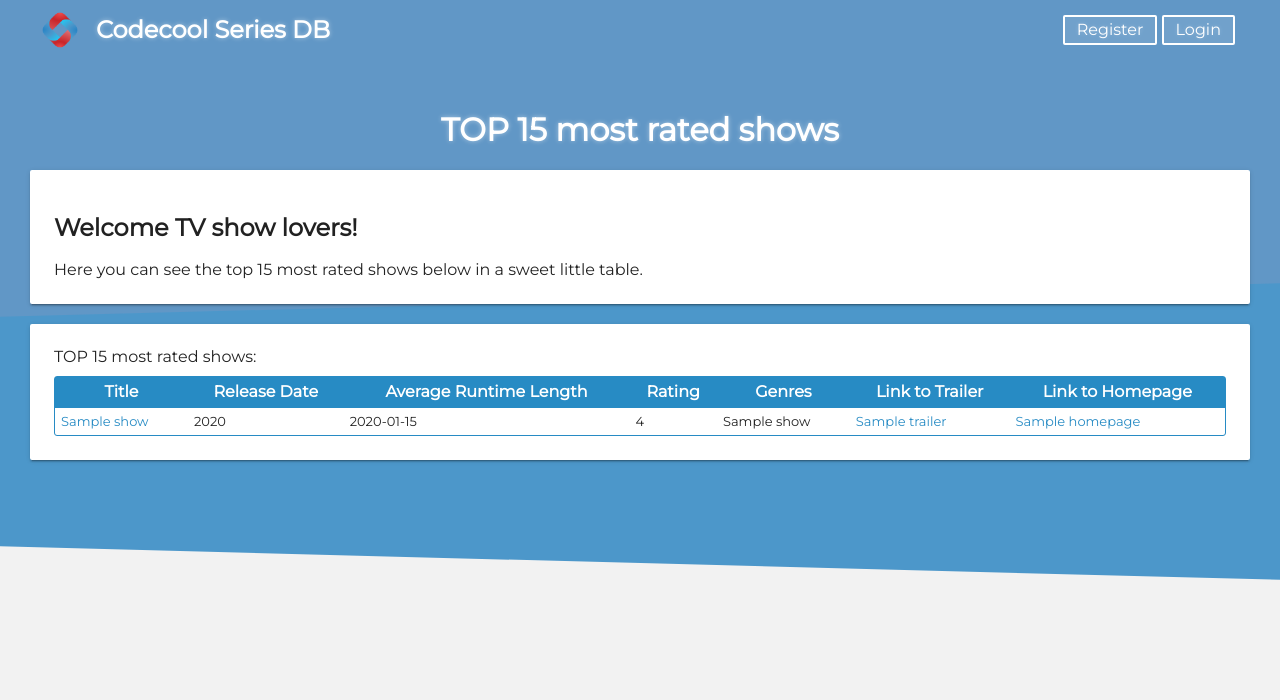
After one commit to CodecoolGlobal/codecool-series-python-KriszTuri, a Flask app: page /shows/most-rated in a window 1280 px wide. The commit adds this page. Shown: the top 700 px of the page. Run offline with Flask 2, Linux system fonts and the light colour scheme; a database or web service that is not in the repository returns one stand-in record (values such as "Sample title"); some libraries are stand-ins or nearby versions.

Commit message:
first section done

```diff
--- a/data/data_manager.py
+++ b/data/data_manager.py
@@ -51,15 +51,14 @@ def get_connection_data(db_name=None):
     :db_name: optional parameter. By default it uses the environment variable value.
     """
     if db_name is None:
-        db_name = ensure_var('MY_PSQL_DBNAME')
+        db_name = 'codecool-series-db'
 
     return {
-        'dbname': db_name,
-        'host': ensure_var('MY_PSQL_HOST'),
-        'password': ensure_var('MY_PSQL_PASSWORD'),
-        'user': ensure_var('MY_PSQL_USER')
+        'dbname': 'codecool-series-db',
+        'user': 'postgres',
+        'host': 'localhost',
+        'password': '123'
     }
-
 
 def execute_script_file(file_path):
     """
--- a/data/queries.py
+++ b/data/queries.py
@@ -3,3 +3,11 @@ from data import data_manager
 
 def get_shows():
     return data_manager.execute_select('SELECT id, title FROM shows;')
+
+def get_most_rated():
+    return data_manager.execute_select(f'''SELECT shows.id, shows.title, shows.year, shows.runtime, ROUND(shows.rating,2) AS rating, shows.trailer, shows.homepage,STRING_AGG(genres.name,', ') AS name
+                                           FROM shows
+                                           JOIN show_genres ON show_genres.show_id = shows.id
+                                           JOIN genres ON genres.id = show_genres.genre_id
+                                           GROUP BY(shows.id)
+                                           ORDER BY rating DESC LIMIT 15;''')
--- a/main.py
+++ b/main.py
@@ -16,9 +16,15 @@ def index():
 def design():
     return render_template('design.html')
 
+@app.route('/shows/most-rated')
+def most_rated():
+    most_rated_shows = queries.get_most_rated()
+    print(most_rated_shows)
+    return render_template('most_rated_shows.html', most_rated_shows = most_rated_shows)
+
 
 def main():
-    app.run(debug=False)
+    app.run(debug=True)
 
 
 if __name__ == '__main__':
--- a/requirements.txt
+++ /dev/null
@@ -1,4 +0,0 @@
-Flask==1.0.2
-psycopg2-binary==2.8.6
-requests==2.19.1
-python-dotenv==0.13.0
--- a/templates/design.html
+++ b/templates/design.html
@@ -44,6 +44,7 @@
         </div>
     </header>
     <section>
+        {% block breadcrum %}
         <nav class="breadcrumb">
             <a href="#">Game of Thrones</a>
             <span class="separator">&gt;</span>
@@ -51,9 +52,12 @@
             <span class="separator">&gt;</span>
             <a href="#">Episode 8</a>
         </nav>
-        <h1 class="title text-center">Welcome page</h1>
+        {% endblock %}
+
+        <h1 class="title text-center">{% block title %}Welcome page{% endblock %}</h1>
         <div class="card">
             <h2>Welcome TV show lovers!</h2>
+            {% block welcomediv %}
             <p>This great site is happy to bring you your favourite TV show's <i>details</i>.</p>
             <p></p>
             <p>Okay, actually this is a designed dumb page without any logic.</p>
@@ -61,7 +65,10 @@
                 in-depth
                 navigation.
             </p>
+            {% endblock %}
         </div>
+
+        {% block table %}
         <div class="card">
             This is an example for a table:
             <table>
@@ -127,7 +134,10 @@
                 </tr>
                 </tbody>
             </table>
+
         </div>
+        {% endblock %}
+        {% block cardview %}
         <div class="card detailed-view">
             <p>And here is a "detailed" kind of view:</p>
             <div class="row">
@@ -149,6 +159,8 @@
                     Miller</a></p>
             </div>
         </div>
+        {% endblock %}
+        {% block card %}
         <div class="card">
             <p>A form example to edit a TV show's episode:</p>
             <form action="#" method="post">
@@ -184,6 +196,7 @@
                 </p>
             </form>
         </div>
+        {% endblock %}
     </section>
     <footer>
         Copyright, bla-bla
--- /dev/null
+++ b/templates/most_rated_shows.html
@@ -0,0 +1,47 @@
+{% extends 'design.html' %}
+
+{% block breadcrum %}{% endblock %}
+{% block title %}TOP 15 most rated shows{% endblock %}
+{% block welcomediv %}Here you can see the top 15 most rated shows below in a sweet little table.{% endblock %}
+    {% block table %}
+        <div class="card">
+            TOP 15 most rated shows:
+            <table>
+                <thead>
+                <tr>
+                    <th>Title</th>
+                    <th>Release Date</th>
+                    <th>Average Runtime Length</th>
+                    <th>Rating</th>
+                    <th>Genres</th>
+                    <th>Link to Trailer</th>
+                    <th>Link to Homepage</th>
+                </tr>
+                </thead>
+                <tbody>
+                    {% for show in most_rated_shows %}
+                    <tr>
+                    <td><a href="{{ '/show/' + (show['id'] | string) }}">{{show['title']}}</a></td>
+                    <td>{{show['year']}}</td>
+                    <td>{{show['runtime']}}</td>
+                    <td>{{show['rating']}}</td>
+                    <td>{{show['name']}}</td>
+                    {% if show['trailer']: %}
+                        <td><a href="{{(show['trailer']| string)}}">{{show['trailer']}}</a></td>
+                    {% else: %}
+                        <td>No URL available</td>
+                    {% endif %}
+                    {% if show['homepage']: %}
+                        <td><a href="{{(show['homepage']| string)}}">{{show['homepage']}}</a></td>
+                    {% else: %}
+                        <td>No URL available</td>
+                    {% endif %}
+                    </tr>
+                    {% endfor %}
+                </tbody>
+            </table>
+        </div>
+    {% endblock %}
+
+{% block cardview %}{% endblock %}
+{% block card %}{% endblock %}
```
